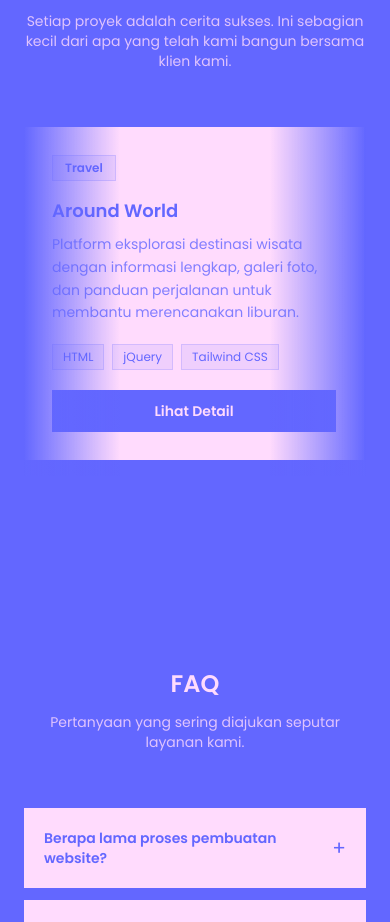
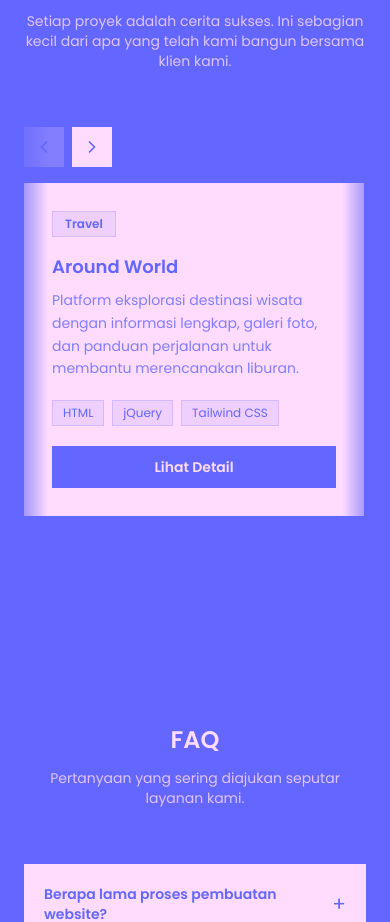
Before and after one commit to Zenith-Tech-Solution/sabalongweb, a Next.js app: page / in a window 390 px wide. Shown: the part 6785-7707 px from the top of the page. Built offline with nearby package versions, Linux system fonts and the light colour scheme.

Commit message:
fix: fix nav button

```diff
--- a/app/page.tsx
+++ b/app/page.tsx
@@ -1,7 +1,7 @@
 "use client"
 
 import Navbar from "@/components/Navbar"
-import { useState, useRef } from "react"
+import { useState, useRef, useEffect } from "react"
 import Image from "next/image"
 import hero from "../public/handphone.png"
 import logo from "../public/logo.png"
@@ -106,12 +106,26 @@ export default function App() {
   const [activeTab, setActiveTab] = useState("website")
   const current = priceData[activeTab]
   const scrollRef = useRef<HTMLDivElement>(null)
+  const [canScrollLeft, setCanScrollLeft] = useState(false)
+  const [canScrollRight, setCanScrollRight] = useState(true)
 
   const scroll = (dir: "left" | "right") => {
     if (!scrollRef.current) return
     const amount = 360
     scrollRef.current.scrollBy({ left: dir === "left" ? -amount : amount, behavior: "smooth" })
   }
+
+  useEffect(() => {
+    const el = scrollRef.current
+    if (!el) return
+    const check = () => {
+      setCanScrollLeft(el.scrollLeft > 5)
+      setCanScrollRight(el.scrollLeft + el.clientWidth < el.scrollWidth - 5)
+    }
+    check()
+    el.addEventListener("scroll", check)
+    return () => el.removeEventListener("scroll", check)
+  }, [])
 
   const [form, setForm] = useState({ nama: "", nomor: "", kategori: "Website", pesan: "" })
   const kategoriList = ["Website", "UI/UX Design", "Lainnya"]
@@ -389,8 +403,25 @@ export default function App() {
           </div>
 
           <div className="relative">
-            <div className="absolute inset-y-0 left-0 w-24 z-10 pointer-events-none bg-gradient-to-r from-primary to-transparent" />
-            <div className="absolute inset-y-0 right-0 w-24 z-10 pointer-events-none bg-gradient-to-l from-primary to-transparent" />
+            <div className="absolute inset-y-0 left-0 w-20 max-md:w-6 z-10 pointer-events-none bg-gradient-to-r from-primary/60 to-transparent" />
+            <div className="absolute inset-y-0 right-0 w-20 max-md:w-6 z-10 pointer-events-none bg-gradient-to-l from-primary/60 to-transparent" />
+
+            <div className="md:hidden flex justify-start gap-2 mb-4">
+              <button
+                onClick={() => scroll("left")}
+                className="bg-[#FFDBFD] text-primary p-2.5 transition-all duration-500 ease-out active:scale-95"
+                style={{ opacity: canScrollLeft ? 1 : 0.2 }}
+              >
+                <ChevronLeft size={20} />
+              </button>
+              <button
+                onClick={() => scroll("right")}
+                className="bg-[#FFDBFD] text-primary p-2.5 transition-all duration-500 ease-out active:scale-95"
+                style={{ opacity: canScrollRight ? 1 : 0.2 }}
+              >
+                <ChevronRight size={20} />
+              </button>
+            </div>
             <div
               ref={scrollRef}
               className="flex gap-6 overflow-x-auto scroll-smooth snap-x snap-mandatory scrollbar-hide pb-4"
@@ -434,13 +465,15 @@ export default function App() {
 
             <button
               onClick={() => scroll("left")}
-              className="absolute -left-4 top-1/2 -translate-y-1/2 bg-[#FFDBFD] text-primary p-3 transition-all duration-500 ease-out hover:scale-110 z-20 hidden md:block"
+              className="absolute -left-4 top-1/2 -translate-y-1/2 bg-[#FFDBFD] text-primary p-3 transition-all duration-500 ease-out hover:scale-110 z-20 max-md:hidden"
+              style={{ opacity: canScrollLeft ? 1 : 0.2, pointerEvents: canScrollLeft ? "auto" as const : "none" as const }}
             >
               <ChevronLeft size={24} />
             </button>
             <button
               onClick={() => scroll("right")}
-              className="absolute -right-4 top-1/2 -translate-y-1/2 bg-[#FFDBFD] text-primary p-3 transition-all duration-500 ease-out hover:scale-110 z-20 hidden md:block"
+              className="absolute -right-4 top-1/2 -translate-y-1/2 bg-[#FFDBFD] text-primary p-3 transition-all duration-500 ease-out hover:scale-110 z-20 max-md:hidden"
+              style={{ opacity: canScrollRight ? 1 : 0.2, pointerEvents: canScrollRight ? "auto" as const : "none" as const }}
             >
               <ChevronRight size={24} />
             </button>
```
